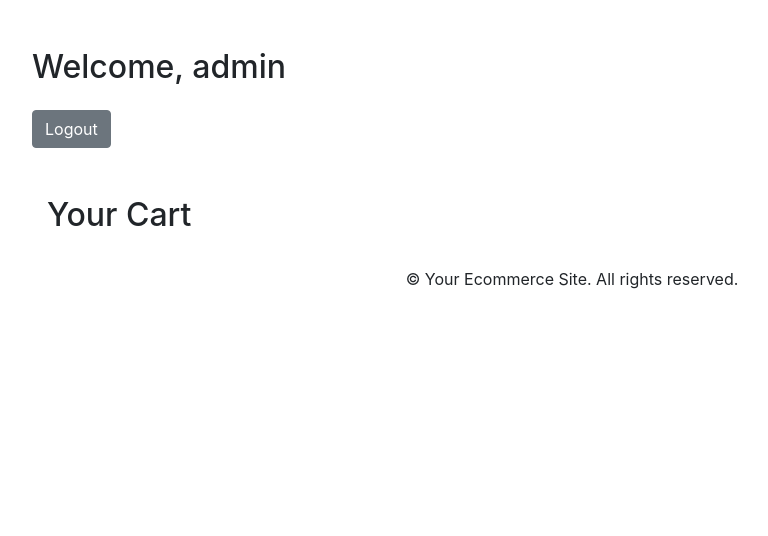
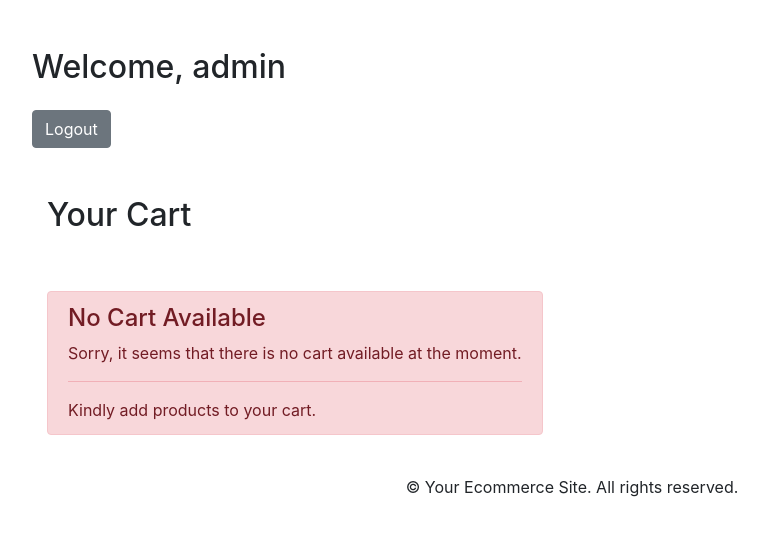
Before and after one commit to akstechies/django-ecommerce-sqlite, a Django app: page /cart/view/ in a window 1280 px wide. Shown: the part 56-592 px from the top of the page, without its empty margins (68-836 px from the left). Run offline with Django 4.2, Linux system fonts and the light colour scheme; a user stored in the database is signed in; data comes from the database, SQL or seed files in the repository; both versions use the stored data as it was after the commit; some libraries are stand-ins or nearby versions.

Commit message:
cart page

```diff
--- a/ecommerce_project/authentication/templates/profile.html
+++ b/ecommerce_project/authentication/templates/profile.html
@@ -28,6 +28,17 @@
                     </div>
                 </div>
             </div>
+            {% empty %}
+            <div class="empty-cart">
+                <div class="container mt-5">
+                    <div class="alert alert-danger">
+                        <h4 class="alert-heading">No Cart Available</h4>
+                        <p>Sorry, it seems that there is no cart available at the moment.</p>
+                        <hr>
+                        <p class="mb-0">Kindly add products to your cart.</p>
+                    </div>
+                </div>
+            </div>
             {% endfor %}
         </div>
     </div>
@@ -37,7 +48,12 @@
 {% block footer %}
 <script>
     $(document).ready(function () {
-        // Remove from Cart using Ajax
+
+        if ($('.card').length === 0) {
+            console.log("hi2")
+            $('.empty-cart').show();
+        }
+
         $('.remove-from-cart').on('click', function () {
             const productId = $(this).data('product-id');
 
@@ -50,9 +66,13 @@
                     csrfmiddlewaretoken: '{{ csrf_token }}'
                 },
                 success: function (data) {
-                    // Remove the item card from the DOM
                     $(this).closest('.card').remove();
                     alert('Item removed from cart!');
+
+                    if ($('.card').length === 0) {
+                        location.reload();
+                    }
+
                 }.bind(this),
                 error: function () {
                     alert('An error occurred. Please try again.');
```
Also changed, not shown: ecommerce_project/db.sqlite3.
